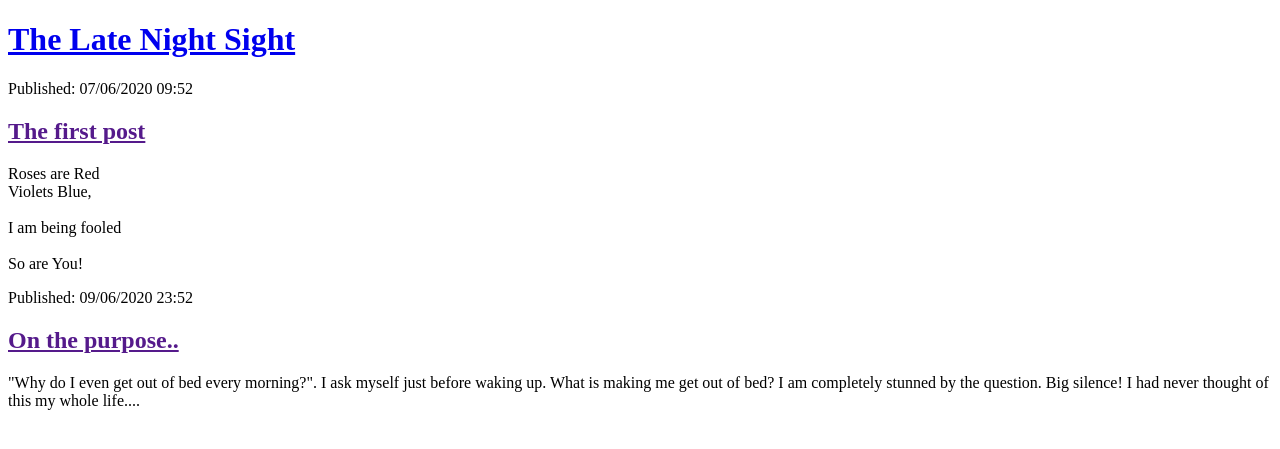
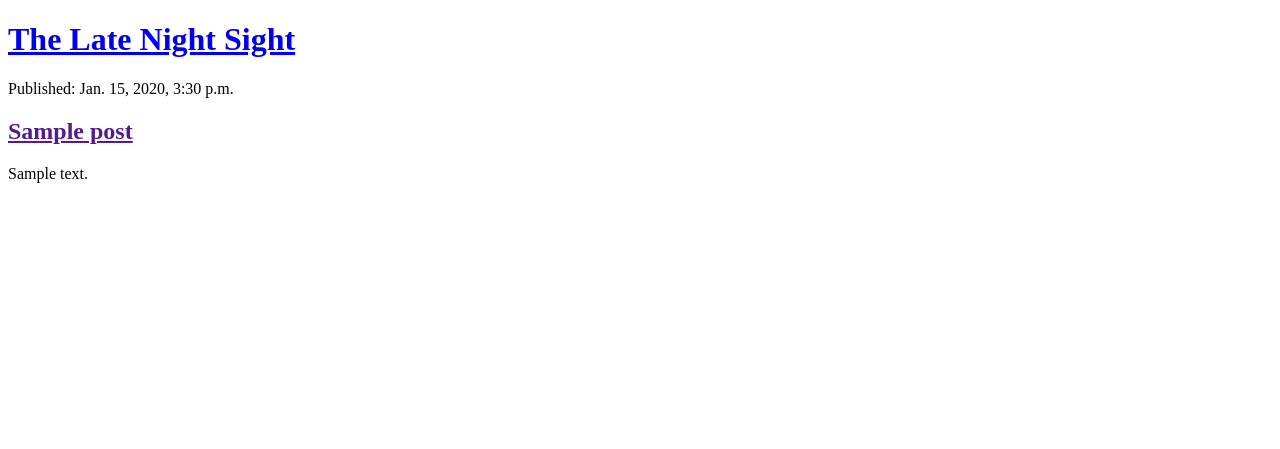
Before and after one commit to k7shreyas/my-first-blog, a Django app: page / in a window 1280 px wide. Shown: the top 449 px of the page. Run offline with Django 3.2, Linux system fonts and the light colour scheme; tables that the repository leaves empty hold one stand-in row (values such as "Sample post").

Commit message:
Modified templates to display posts from database

```diff
--- a/blog/templates/blog/post_list.html
+++ b/blog/templates/blog/post_list.html
@@ -9,24 +9,14 @@
 		<h1><a href="/"> The Late Night Sight </a></h1>
 	</div>
 
+{% for post in posts %}
 	<div>
-		<p>Published: 07/06/2020 09:52</p>
-		<h2><a href ="">The first post</a></h2>
+		<p>Published: {{ post.published_date }}</p>
+		<h2><a href ="">{{ post.title }}</a></h2>
 		<p>
-			Roses are Red
-
-			<br>Violets Blue,
-			<br>
-			<br>I am being fooled
-			<br>
-			<br>So are You!
+			{{ post.text|linebreaksbr }}
 		</p>
 	</div>
-
-	<div>
-		<p>Published: 09/06/2020 23:52</p>
-		<h2><a href="">On the purpose..</a></h2>
-		<p>"Why do I even get out of bed every morning?". I ask myself just before waking up. What is making me get out of bed? I am completely stunned by the question. Big silence! I had never thought of this my whole life....</p>
-	</div>
+{% endfor %}
 </body>
 </html>
--- a/blog/views.py
+++ b/blog/views.py
@@ -1,5 +1,8 @@
 from django.shortcuts import render
+from django.utils import timezone
+from .models import Post
+# Create your views here.
 
-# Create your views here.
 def post_list(request):
-	return render(request, 'blog/post_list.html', {})
+	posts = Post.objects.filter(published_date__lte=timezone.now()).order_by('published_date')
+	return render(request, 'blog/post_list.html', {'posts':posts})
```
